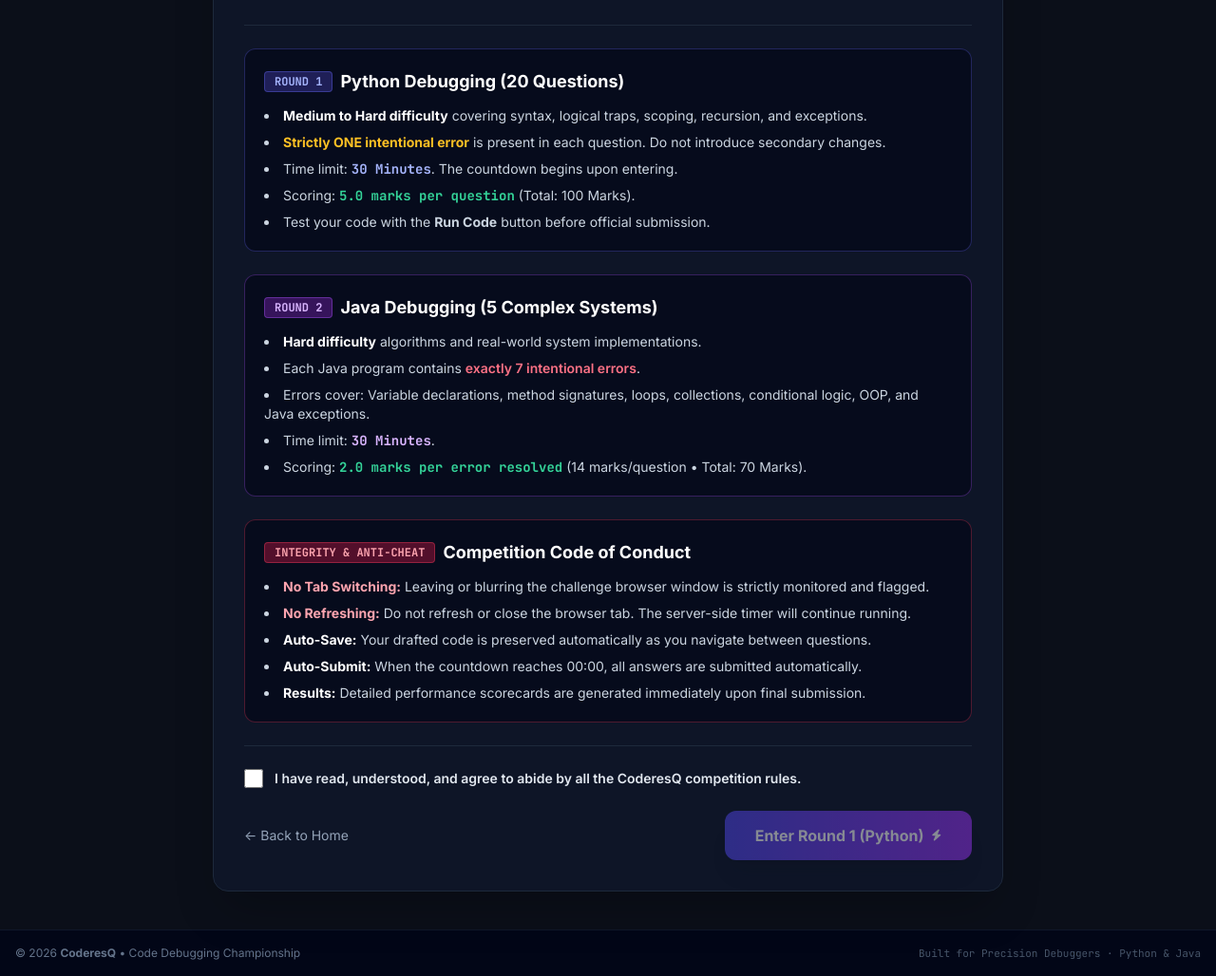
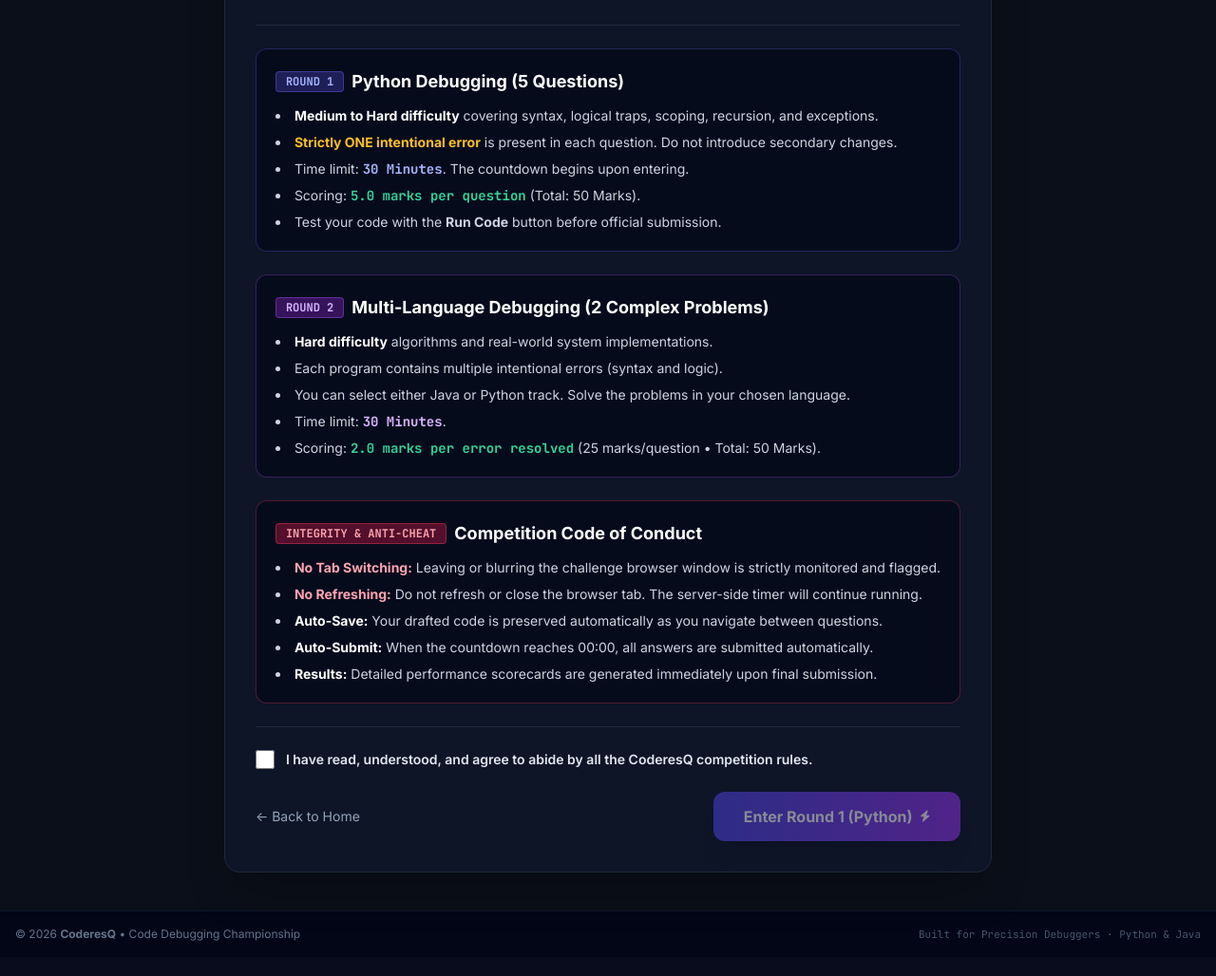
Before and after one commit to pasupathirajmurugesan2306-afk/coderesqq, a Flask app: page /rules in a window 1280 px wide. Shown: the part 208-1236 px from the top of the page at 95% size. After the commit the page ends 1199 px from the top, so only its background shows below. Run offline with Flask 3, Linux system fonts and the light colour scheme; the visitor is signed in with stand-in values (Sample User, id 1); some libraries are stand-ins or nearby versions.

Commit message:
Update Rules page to accurately reflect Round 1 and Round 2 question counts and marks

```diff
--- a/templates/rules.html
+++ b/templates/rules.html
@@ -24,13 +24,13 @@
                     <span class="px-2.5 py-0.5 rounded text-xs font-mono font-bold bg-indigo-900/60 text-indigo-300 border border-indigo-500/40">
                         ROUND 1
                     </span>
-                    <h3 class="text-lg font-bold text-white">Python Debugging (20 Questions)</h3>
+                    <h3 class="text-lg font-bold text-white">Python Debugging (5 Questions)</h3>
                 </div>
                 <ul class="space-y-2 text-sm text-slate-300 list-disc list-inside">
                     <li><strong class="text-white">Medium to Hard difficulty</strong> covering syntax, logical traps, scoping, recursion, and exceptions.</li>
                     <li><strong class="text-amber-400">Strictly ONE intentional error</strong> is present in each question. Do not introduce secondary changes.</li>
                     <li>Time limit: <strong class="text-indigo-300 font-mono">{{ comp.r1_duration_minutes if comp else 30 }} Minutes</strong>. The countdown begins upon entering.</li>
-                    <li>Scoring: <strong class="text-emerald-400 font-mono">{{ comp.r1_points_per_question if comp else 5 }} marks per question</strong> (Total: 100 Marks).</li>
+                    <li>Scoring: <strong class="text-emerald-400 font-mono">{{ comp.r1_points_per_question if comp else 5 }} marks per question</strong> (Total: 50 Marks).</li>
                     <li>Test your code with the <strong>Run Code</strong> button before official submission.</li>
                 </ul>
             </div>
@@ -41,14 +41,14 @@
                     <span class="px-2.5 py-0.5 rounded text-xs font-mono font-bold bg-purple-900/60 text-purple-300 border border-purple-500/40">
                         ROUND 2
                     </span>
-                    <h3 class="text-lg font-bold text-white">Java Debugging (5 Complex Systems)</h3>
+                    <h3 class="text-lg font-bold text-white">Multi-Language Debugging (2 Complex Problems)</h3>
                 </div>
                 <ul class="space-y-2 text-sm text-slate-300 list-disc list-inside">
                     <li><strong class="text-white">Hard difficulty</strong> algorithms and real-world system implementations.</li>
-                    <li>Each Java program contains <strong class="text-rose-400 font-semibold">exactly 7 intentional errors</strong>.</li>
-                    <li>Errors cover: Variable declarations, method signatures, loops, collections, conditional logic, OOP, and Java exceptions.</li>
+                    <li>Each program contains multiple intentional errors (syntax and logic).</li>
+                    <li>You can select either Java or Python track. Solve the problems in your chosen language.</li>
                     <li>Time limit: <strong class="text-purple-300 font-mono">{{ comp.r2_duration_minutes if comp else 30 }} Minutes</strong>.</li>
-                    <li>Scoring: <strong class="text-emerald-400 font-mono">{{ comp.r2_points_per_error if comp else 2 }} marks per error resolved</strong> (14 marks/question &bull; Total: 70 Marks).</li>
+                    <li>Scoring: <strong class="text-emerald-400 font-mono">{{ comp.r2_points_per_error if comp else 2 }} marks per error resolved</strong> (25 marks/question &bull; Total: 50 Marks).</li>
                 </ul>
             </div>
 
```
